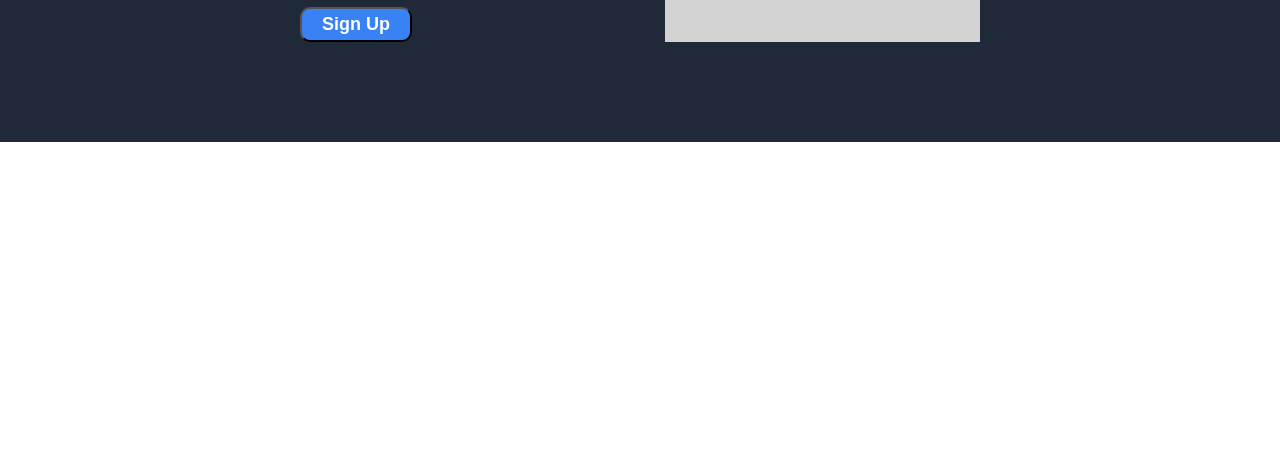
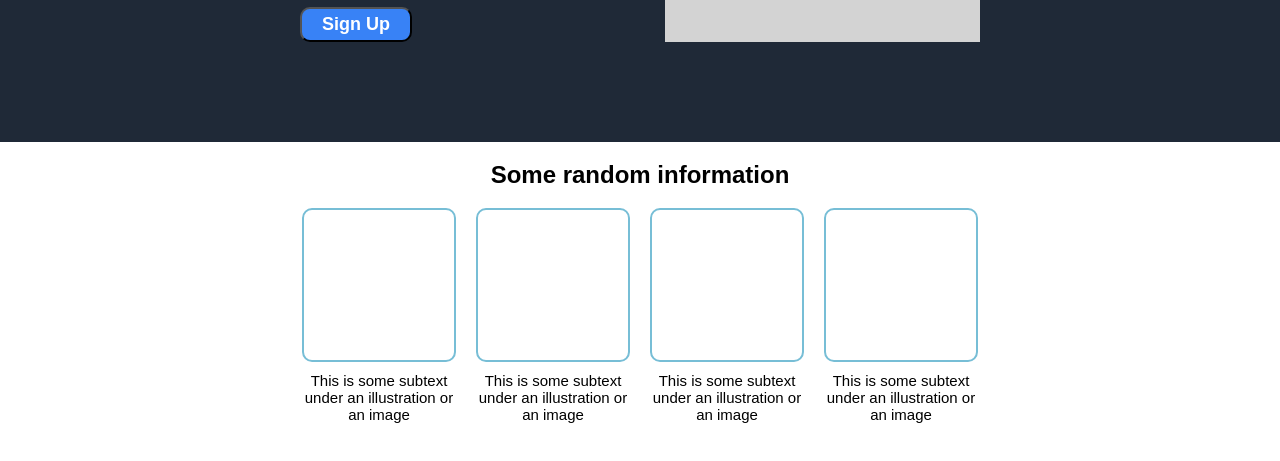
Before and after one commit to aymankhalildev/odin-landing-page, a plain HTML site: page index.html in a window 1280 px wide. Shown: the part 335-796 px from the top of the page. Drawn offline with Linux system fonts and the light colour scheme.

Commit message:
Info section done

```diff
--- a/index.html
+++ b/index.html
@@ -34,6 +34,43 @@
         </div>
         <div class="hero-img"></div>
     </div>
+    <div class="info-section">
+        <h2>Some random information</h2>
+        <div class="info-pics">
+            <div class="pic pic1">
+                <div class="img">
+
+                </div>
+                <div class="img-text">
+                    This is some subtext under an illustration or an image
+                </div>
+            </div>
+            <div class="pic pic2">
+                <div class="img">
+
+                </div>
+                <div class="img-text">
+                    This is some subtext under an illustration or an image
+                </div>
+            </div>
+            <div class="pic pic3">
+                <div class="img">
+
+                </div>
+                <div class="img-text">
+                    This is some subtext under an illustration or an image
+                </div>
+            </div>
+            <div class="pic pic4">
+                <div class="img">
+
+                </div>
+                <div class="img-text">
+                    This is some subtext under an illustration or an image
+                </div>
+            </div>
+        </div>
+    </div>
 
 </body>
 
--- a/style.css
+++ b/style.css
@@ -73,3 +73,41 @@ a{
     border-radius: 10px;
 
 }
+.img{
+    width: 150px;
+    height: 150px;
+    border: 2px solid rgb(119, 190, 214);
+    border-radius: 10px;
+}
+.info-section{
+    display: flex;
+    align-items: center;
+    flex-direction: column;
+    justify-content: space-evenly;
+    height: 300px;
+    padding-left: 200px;
+    padding-right: 200px;
+}
+.info-section h1{
+    font-size: 36px;
+    font-weight: 900;
+    color: #1F2937;
+}
+.info-pics{
+    display: flex;
+    justify-content: center;
+    gap: 20px;
+
+
+}
+.pic{
+    display: flex;
+    flex-direction: column;
+    align-items: center;
+    gap: 10px;
+}
+.img-text{
+    text-align: center;
+    width: 150px;
+    font-size: 15px;
+}
```
